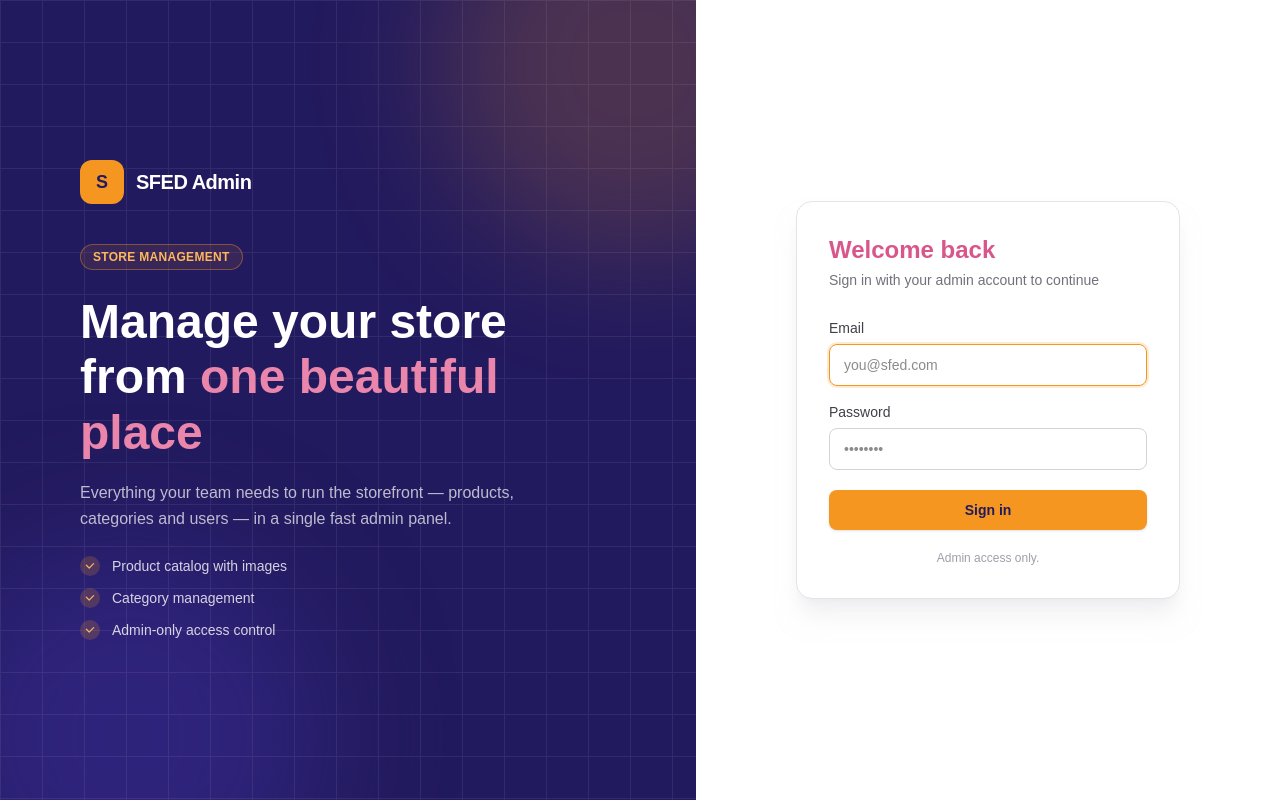
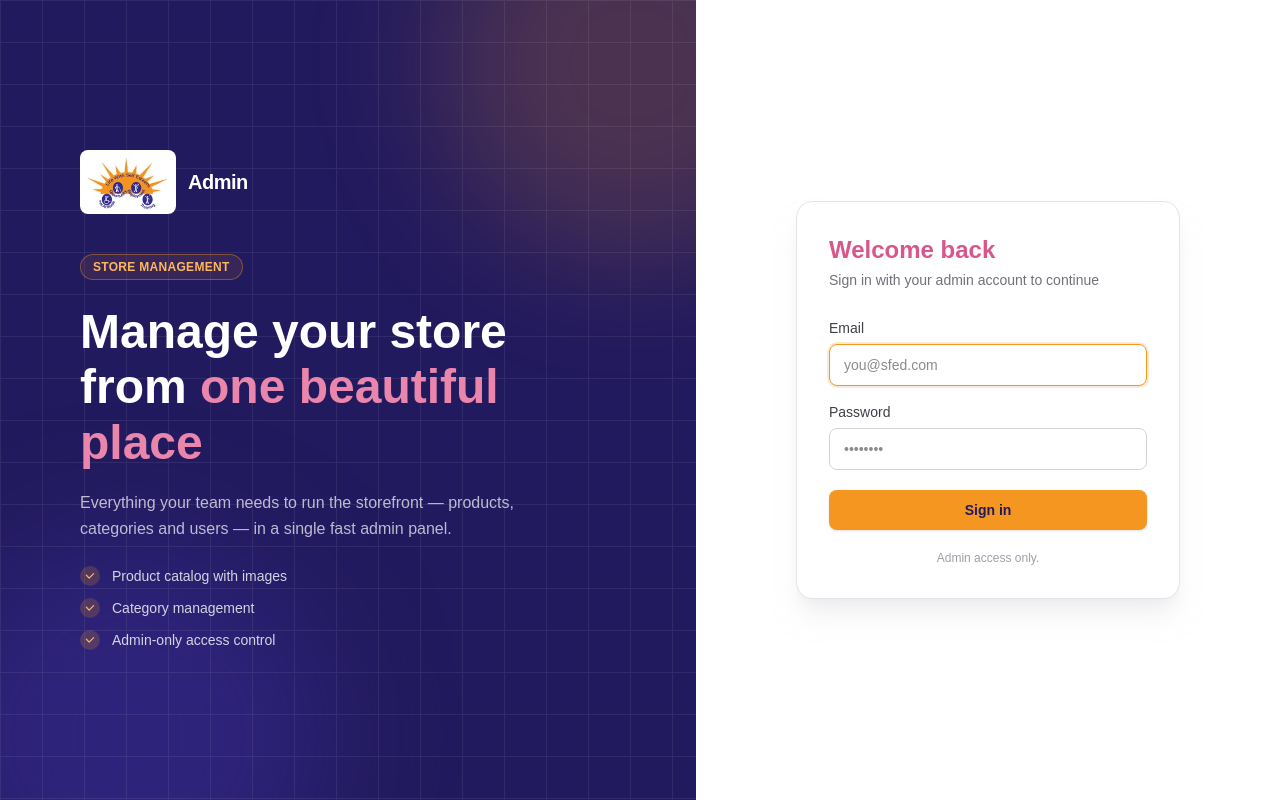
Before and after one commit to mumbaiops45/SEFD-ADMIN, a Next.js app: page / in a window 1280 px wide. Built offline with nearby package versions, Linux system fonts and the light colour scheme; no server answers.

Commit message:
update changes

```diff
--- a/src/app/layout.js
+++ b/src/app/layout.js
@@ -14,6 +14,7 @@ const geistMono = Geist_Mono({
 
 export const metadata = {
   title: "SFED Admin",
+  icons: { icon: "/logo/logo-1.webp" },
   description: "SFED store admin panel",
 };
 
--- a/src/app/page.js
+++ b/src/app/page.js
@@ -49,10 +49,11 @@ export default function LoginPage() {
 
         <div className="relative">
           <div className="mb-10 flex items-center gap-3">
-            <span className="flex h-11 w-11 items-center justify-center rounded-xl bg-orange text-lg font-bold text-navy">
-              S
-            </span>
-            <span className="text-xl font-semibold tracking-tight">SFED Admin</span>
+            <span className="flex h-16 w-24 shrink-0 items-center justify-center overflow-hidden rounded-lg bg-white p-1">
+          {/* eslint-disable-next-line @next/next/no-img-element */}
+          <img src="/logo/logo-1.webp" alt="SFED logo" className="h-full w-full object-contain" />
+        </span>
+            <span className="text-xl font-semibold tracking-tight">Admin</span>
           </div>
 
           <span className="mb-6 inline-block w-fit rounded-full border border-orange/40 bg-orange/10 px-3 py-1 text-xs font-semibold tracking-wide text-orange-soft">
@@ -88,10 +89,11 @@ export default function LoginPage() {
       <div className="flex flex-1 items-center justify-center overflow-y-auto bg-white px-6 py-8">
         <div className="w-full max-w-sm">
           <div className="mb-6 flex items-center gap-3 md:hidden">
-            <span className="flex h-10 w-10 items-center justify-center rounded-xl bg-orange text-base font-bold text-navy">
-              S
-            </span>
-            <span className="text-lg font-semibold tracking-tight text-navy">SFED Admin</span>
+            <span className="flex h-14 w-20 border border-zinc-200 shrink-0 items-center justify-center overflow-hidden rounded-lg bg-white p-0.5">
+          {/* eslint-disable-next-line @next/next/no-img-element */}
+          <img src="/logo/logo-1.webp" alt="SFED logo" className="h-full w-full object-contain" />
+        </span>
+            <span className="text-lg font-semibold tracking-tight text-navy">Admin</span>
           </div>
 
           <form
--- a/src/components/Header.jsx
+++ b/src/components/Header.jsx
@@ -7,7 +7,7 @@ export default function Header({ onMenu }) {
   const initial = user?.email?.[0]?.toUpperCase() || "A";
 
   return (
-    <header className="flex h-16 items-center justify-between border-b border-zinc-200 bg-white px-4 md:px-6">
+    <header className="flex h-20 items-center justify-between border-b border-zinc-200 bg-white px-4 md:px-6">
       <button onClick={onMenu} className="rounded-md p-2 text-navy hover:bg-zinc-100 md:invisible" aria-label="Open menu">
         <svg viewBox="0 0 24 24" fill="none" className="h-5 w-5" stroke="currentColor" strokeWidth="2">
           <path d="M4 6h16M4 12h16M4 18h16" />
--- a/src/components/Sidebar.jsx
+++ b/src/components/Sidebar.jsx
@@ -80,11 +80,12 @@ export default function Sidebar({ open, onClose }) {
         open ? "translate-x-0" : "-translate-x-full"
       }`}
     >
-      <div className="flex h-16 items-center gap-2 border-b border-white/10 px-5">
-        <span className="flex h-8 w-8 items-center justify-center rounded-lg bg-orange text-sm font-bold text-navy">
-          S
+      <div className="flex h-20 items-center gap-3 border-b border-white/10 px-4">
+        <span className="flex h-14 w-20 shrink-0 items-center justify-center overflow-hidden rounded-lg bg-white p-1">
+          {/* eslint-disable-next-line @next/next/no-img-element */}
+          <img src="/logo/logo-1.webp" alt="SFED logo" className="h-full w-full object-contain" />
         </span>
-        <span className="text-lg font-semibold tracking-tight">SFED Admin</span>
+        <span className="text-lg font-semibold tracking-tight">Admin</span>
         <button onClick={onClose} className="ml-auto rounded-md p-1 text-white/70 hover:bg-white/10 md:hidden" aria-label="Close menu">
           ✕
         </button>
```
Also changed, not shown: public/logo/logo-1.webp (added).
